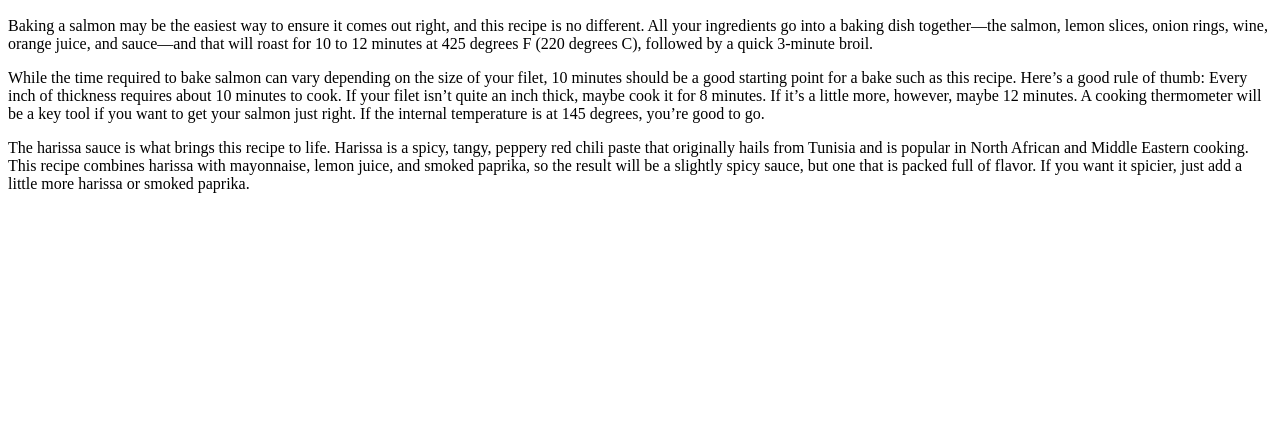
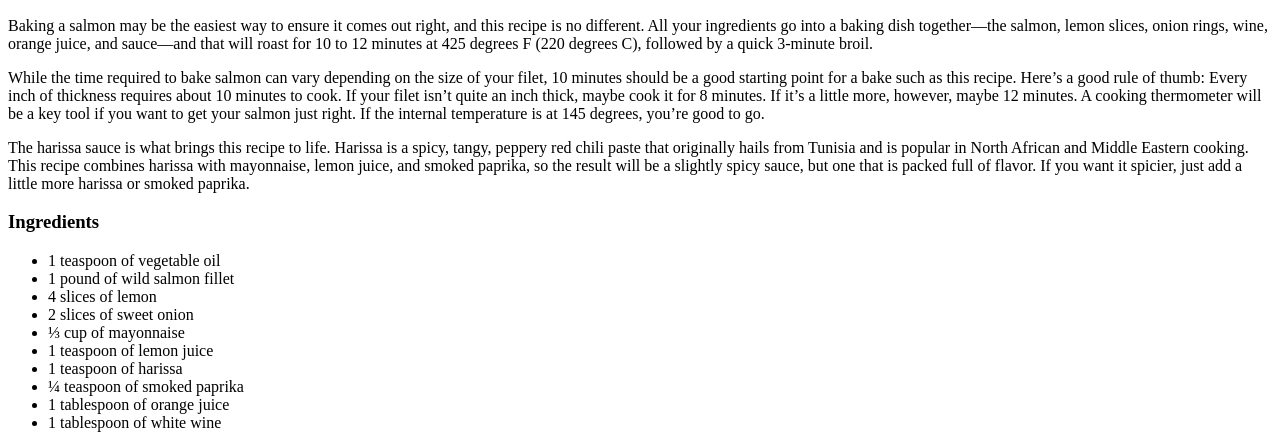
Before and after one commit to milev-stack/odin-recipes, a plain HTML site: page recipes/salmon.html in a window 1280 px wide. Shown: the part 397-845 px from the top of the page. Before the commit the page ends 800 px from the top, so only its background shows below. Drawn offline with Linux system fonts and the light colour scheme.

Commit message:
Add header and unordered list

```diff
--- a/recipes/salmon.html
+++ b/recipes/salmon.html
@@ -18,6 +18,19 @@
             If the internal temperature is at 145 degrees, you’re good to go.</p>
             <p>The harissa sauce is what brings this recipe to life. Harissa is a spicy, tangy, peppery red chili paste that originally hails from Tunisia and is popular in North African and Middle Eastern cooking. This recipe combines harissa with mayonnaise, lemon juice, and smoked paprika, so the result will be a slightly spicy sauce, but one that is packed full of flavor.
                 If you want it spicier, just add a little more harissa or smoked paprika.</p>
+        <h3>Ingredients</h3>
+        <ul>
+            <li>1 teaspoon of vegetable oil</li>
+            <li>1 pound of wild salmon fillet</li>
+            <li>4 slices of lemon</li>
+            <li>2 slices of sweet onion</li>
+            <li>&frac13; cup of mayonnaise</li>
+            <li>1 teaspoon of lemon juice</li>
+            <li>1 teaspoon of harissa</li>
+            <li>&frac14; teaspoon of smoked paprika</li>
+            <li>1 tablespoon of orange juice</li>
+            <li>1 tablespoon of white wine</li>
+        </ul>
     </body>
 
 </html>
```
